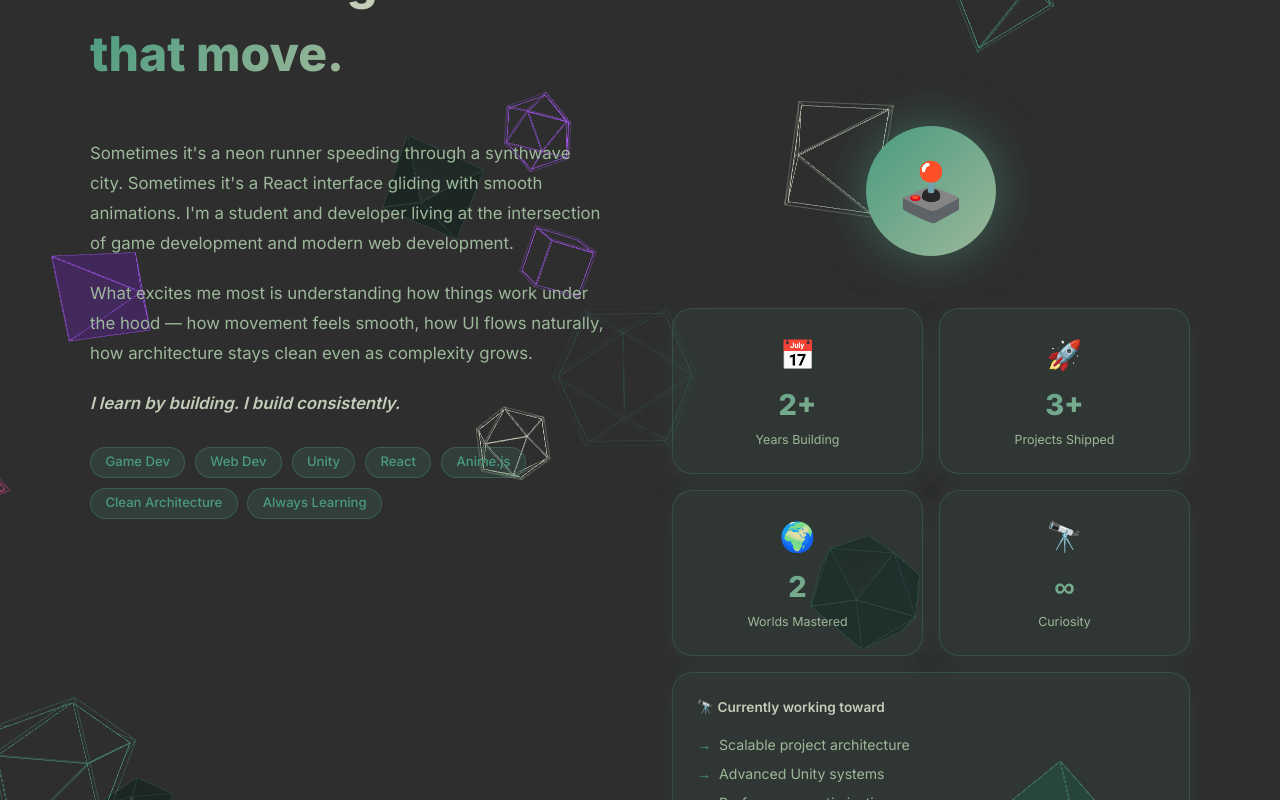
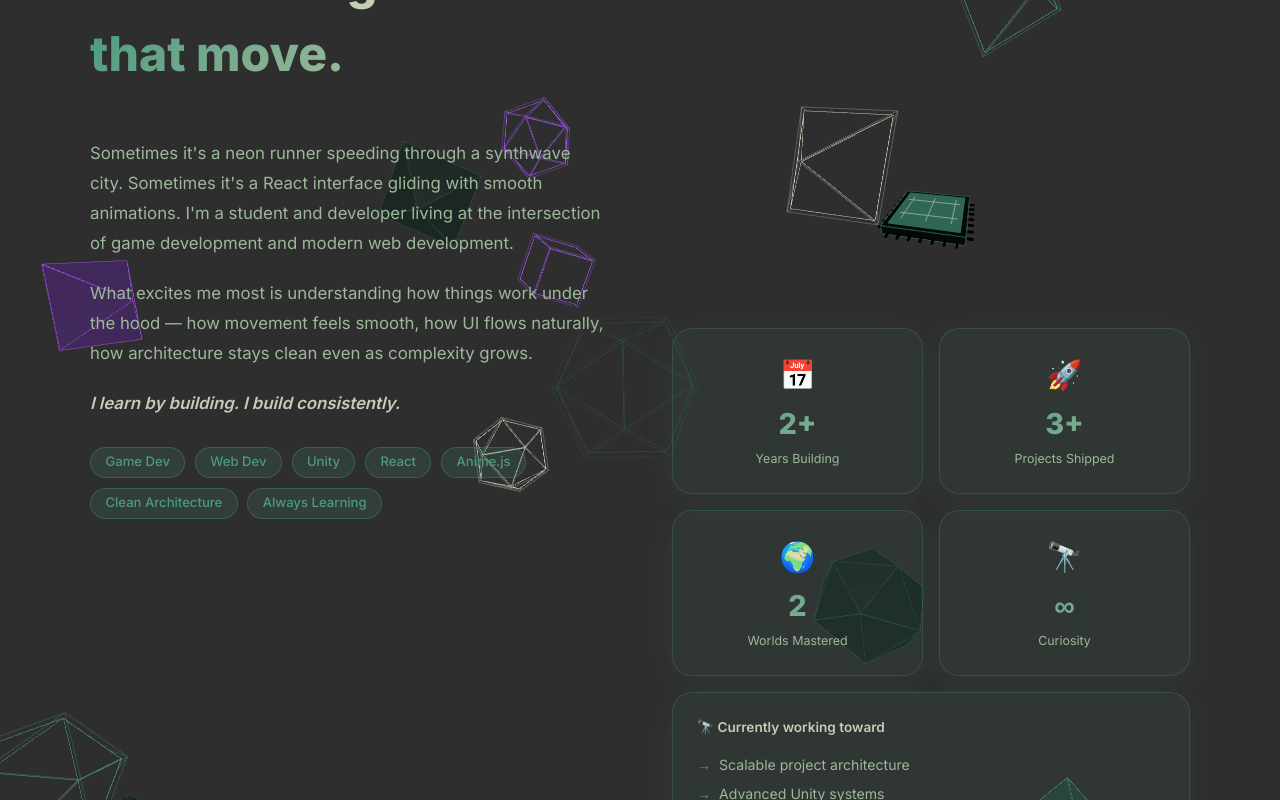
Before and after one commit to ice-prince787/my-portfolio, a Next.js app: page / in a window 1280 px wide. Shown: the part 1020-1820 px from the top of the page. Built offline with nearby package versions, Linux system fonts and the light colour scheme.

Commit message:
progress save

```diff
--- a/app/components/About.tsx
+++ b/app/components/About.tsx
@@ -11,37 +11,89 @@ const stats = [
 
 const goals = ['Scalable project architecture', 'Advanced Unity systems', 'Performance optimization']
 
-function TiltCard({ children }: { children: React.ReactNode }) {
+function PixelCard({ children }: { children: React.ReactNode }) {
   const cardRef = useRef<HTMLDivElement>(null)
+  const canvasRef = useRef<HTMLCanvasElement>(null)
+  const animRef = useRef<number>(0)
+  const pixelSizeRef = useRef(1)
+  const directionRef = useRef<'in' | 'out' | null>(null)
 
-  const handleMouseMove = (e: React.MouseEvent<HTMLDivElement>) => {
+  const animatePixel = () => {
+    const canvas = canvasRef.current
     const card = cardRef.current
-    if (!card) return
-    const rect = card.getBoundingClientRect()
-    const x = e.clientX - rect.left
-    const y = e.clientY - rect.top
-    const cx = rect.width / 2
-    const cy = rect.height / 2
-    const rotateX = ((y - cy) / cy) * -12
-    const rotateY = ((x - cx) / cx) * 12
-    card.style.transform = `perspective(600px) rotateX(${rotateX}deg) rotateY(${rotateY}deg) scale(1.05)`
-    card.style.borderColor = 'rgba(157,184,154,0.6)'
-    card.style.boxShadow = '0 20px 60px rgba(74,155,127,0.3)'
+    if (!canvas || !card) return
+
+    const ctx = canvas.getContext('2d')
+    if (!ctx) return
+
+    const target = directionRef.current === 'in' ? 12 : 1
+    const step = directionRef.current === 'in' ? 1.5 : -1.5
+    pixelSizeRef.current += step
+
+    if (directionRef.current === 'in' && pixelSizeRef.current >= target) pixelSizeRef.current = target
+    if (directionRef.current === 'out' && pixelSizeRef.current <= target) pixelSizeRef.current = target
+
+    const ps = Math.max(1, Math.round(pixelSizeRef.current))
+    const w = canvas.width
+    const h = canvas.height
+
+    ctx.clearRect(0, 0, w, h)
+
+    if (ps <= 1) {
+      cancelAnimationFrame(animRef.current)
+      canvas.style.opacity = '0'
+      return
+    }
+
+    canvas.style.opacity = '1'
+
+    // Draw pixelated green grid overlay
+    for (let y = 0; y < h; y += ps) {
+      for (let x = 0; x < w; x += ps) {
+        const brightness = 0.03 + Math.random() * 0.06
+        ctx.fillStyle = `rgba(74,155,127,${brightness})`
+        ctx.fillRect(x, y, ps - 1, ps - 1)
+      }
+    }
+
+    // Draw pixel border glow
+    ctx.strokeStyle = `rgba(74,155,127,${0.2 + (ps / 12) * 0.5})`
+    ctx.lineWidth = ps / 3
+    ctx.strokeRect(ps, ps, w - ps * 2, h - ps * 2)
+
+    if (
+      (directionRef.current === 'in' && pixelSizeRef.current < target) ||
+      (directionRef.current === 'out' && pixelSizeRef.current > target)
+    ) {
+      animRef.current = requestAnimationFrame(animatePixel)
+    }
+  }
+
+  const handleMouseEnter = () => {
+    directionRef.current = 'in'
+    cancelAnimationFrame(animRef.current)
+    animRef.current = requestAnimationFrame(animatePixel)
+    if (cardRef.current) {
+      cardRef.current.style.borderColor = 'rgba(74,155,127,0.7)'
+      cardRef.current.style.boxShadow = '0 0 30px rgba(74,155,127,0.25)'
+    }
   }
 
   const handleMouseLeave = () => {
-    const card = cardRef.current
-    if (!card) return
-    card.style.transform = 'perspective(600px) rotateX(0deg) rotateY(0deg) scale(1)'
-    card.style.borderColor = 'rgba(74,155,127,0.25)'
-    card.style.boxShadow = '0 8px 32px rgba(74,155,127,0.1)'
+    directionRef.current = 'out'
+    cancelAnimationFrame(animRef.current)
+    animRef.current = requestAnimationFrame(animatePixel)
+    if (cardRef.current) {
+      cardRef.current.style.borderColor = 'rgba(74,155,127,0.25)'
+      cardRef.current.style.boxShadow = '0 8px 32px rgba(74,155,127,0.1)'
+    }
   }
 
   return (
     <div
       ref={cardRef}
       className="fade-in"
-      onMouseMove={handleMouseMove}
+      onMouseEnter={handleMouseEnter}
       onMouseLeave={handleMouseLeave}
       style={{
         opacity: 0,
@@ -49,13 +101,26 @@ function TiltCard({ children }: { children: React.ReactNode }) {
         border: '1px solid rgba(74,155,127,0.25)',
         borderRadius: '20px', padding: '1.5rem',
         textAlign: 'center',
-        transition: 'transform 0.15s ease, box-shadow 0.15s ease, border-color 0.2s',
+        transition: 'box-shadow 0.2s ease, border-color 0.2s ease',
         cursor: 'default',
-        willChange: 'transform',
         boxShadow: '0 8px 32px rgba(74,155,127,0.1)',
         position: 'relative', zIndex: 2,
+        overflow: 'hidden',
       }}
     >
+      <canvas
+        ref={canvasRef}
+        width={300}
+        height={200}
+        style={{
+          position: 'absolute', inset: 0,
+          width: '100%', height: '100%',
+          pointerEvents: 'none',
+          opacity: 0,
+          transition: 'opacity 0.1s',
+          borderRadius: '20px',
+        }}
+      />
       {children}
     </div>
   )
@@ -521,20 +586,112 @@ export default function About() {
           <div>
             <div className="fade-in" style={{
               opacity: 0, transform: 'translateY(30px)', transition: 'all 0.6s ease',
-              width: '130px', height: '130px', borderRadius: '50%',
-              background: 'linear-gradient(135deg, #4A9B7F, #9DB89A)',
-              display: 'flex', alignItems: 'center', justifyContent: 'center',
-              fontSize: '3.5rem',
-              boxShadow: '0 0 50px rgba(74,155,127,0.5)',
+              width: '150px', height: '150px',
               margin: '0 auto 2.5rem',
-              animation: 'floatAvatar 4s ease-in-out infinite',
             }}>
-              🕹️
+              <canvas
+                width={150}
+                height={150}
+                ref={el => {
+                  if (!el) return
+                  const T = require('three')
+                  const scene = new T.Scene()
+                  const camera = new T.PerspectiveCamera(45, 1, 0.1, 100)
+                  camera.position.z = 4
+                  const renderer = new T.WebGLRenderer({ canvas: el, antialias: true, alpha: true })
+                  renderer.setSize(150, 150)
+                  renderer.setClearColor(0x000000, 0)
+
+                  const bodyGeo = new T.BoxGeometry(1.6, 0.18, 1.6)
+                  const bodyMat = new T.MeshStandardMaterial({ color: 0x2D4F47, metalness: 0.8, roughness: 0.2 })
+                  const body = new T.Mesh(bodyGeo, bodyMat)
+                  scene.add(body)
+
+                  const topGeo = new T.BoxGeometry(1.4, 0.02, 1.4)
+                  const topMat = new T.MeshStandardMaterial({ color: 0x4A9B7F, metalness: 0.9, roughness: 0.1, emissive: new T.Color(0x4A9B7F), emissiveIntensity: 0.4 })
+                  const top = new T.Mesh(topGeo, topMat)
+                  top.position.y = 0.1
+                  body.add(top)
+
+                  const lineMat = new T.LineBasicMaterial({ color: 0x9DB89A, transparent: true, opacity: 0.8 })
+                  const linePositions = [
+                    [-0.5, 0, -0.5, 0.5, 0, -0.5],
+                    [-0.5, 0, 0, 0.5, 0, 0],
+                    [-0.5, 0, 0.5, 0.5, 0, 0.5],
+                    [-0.3, 0, -0.6, -0.3, 0, 0.6],
+                    [0.3, 0, -0.6, 0.3, 0, 0.6],
+                  ]
+                  linePositions.forEach(pts => {
+                    const geo = new T.BufferGeometry().setFromPoints([
+                      new T.Vector3(pts[0], pts[1] + 0.12, pts[2]),
+                      new T.Vector3(pts[3], pts[4] + 0.12, pts[5]),
+                    ])
+                    body.add(new T.Line(geo, lineMat))
+                  })
+
+                  const pinMat = new T.MeshStandardMaterial({ color: 0x9DB89A, metalness: 1, roughness: 0.1 })
+                  const pinGeo = new T.BoxGeometry(0.04, 0.04, 0.12)
+                  for (let side = 0; side < 4; side++) {
+                    for (let p = -3; p <= 3; p++) {
+                      const pin = new T.Mesh(pinGeo, pinMat)
+                      if (side === 0) pin.position.set(p * 0.22, -0.05, 0.88)
+                      else if (side === 1) pin.position.set(p * 0.22, -0.05, -0.88)
+                      else if (side === 2) { pin.rotation.y = Math.PI / 2; pin.position.set(0.88, -0.05, p * 0.22) }
+                      else { pin.rotation.y = Math.PI / 2; pin.position.set(-0.88, -0.05, p * 0.22) }
+                      body.add(pin)
+                    }
+                  }
+
+                  body.add(new T.LineSegments(new T.EdgesGeometry(bodyGeo), new T.LineBasicMaterial({ color: 0x4A9B7F, transparent: true, opacity: 0.6 })))
+
+                  scene.add(new T.AmbientLight(0xffffff, 0.5))
+                  const pl = new T.PointLight(0x4A9B7F, 4, 10)
+                  pl.position.set(3, 3, 3)
+                  scene.add(pl)
+                  const pl2 = new T.PointLight(0x9DB89A, 2, 8)
+                  pl2.position.set(-3, -2, 2)
+                  scene.add(pl2)
+
+                  let isDragging = false
+                  let prevX = 0, prevY = 0
+                  let velX = 0, velY = 0
+                  // Set initial cool diagonal tilt
+                  body.rotation.x = 0.55
+                  body.rotation.y = 0.4
+
+                  el.addEventListener('mousedown', e => { isDragging = true; prevX = e.clientX; prevY = e.clientY; el.style.cursor = 'grabbing' })
+                  window.addEventListener('mousemove', e => {
+                    if (!isDragging) return
+                    velY = (e.clientX - prevX) * 0.018
+                    velX = (e.clientY - prevY) * 0.018
+                    prevX = e.clientX; prevY = e.clientY
+                  })
+                  window.addEventListener('mouseup', () => { isDragging = false; el.style.cursor = 'grab' })
+                  el.style.cursor = 'grab'
+
+                  const animate = () => {
+                    requestAnimationFrame(animate)
+                    body.rotation.y += velY
+                    body.rotation.x += velX
+                    if (!isDragging) {
+                      // Slow friction — velocity dies smoothly
+                      velY *= 0.92
+                      velX *= 0.92
+                      // Slow constant Y spin — like Apple product showcase
+                      velY += 0.003
+                      // Gently ease X back to the cool tilt so top face stays visible
+                      body.rotation.x += (0.55 - body.rotation.x) * 0.015
+                    }
+                    renderer.render(scene, camera)
+                  }
+                  animate()
+                }}
+              />
             </div>
 
             <div style={{ display: 'grid', gridTemplateColumns: '1fr 1fr', gap: '1rem' }}>
               {stats.map((stat, i) => (
-                <TiltCard key={i}>
+                <PixelCard key={i}>
                   <div style={{ fontSize: '1.8rem', marginBottom: '0.4rem' }}>{stat.icon}</div>
                   <div style={{
                     fontSize: '1.8rem', fontWeight: 800,
@@ -546,12 +703,12 @@ export default function About() {
                   <div style={{ color: '#9DB89A', fontSize: '0.78rem', marginTop: '0.3rem' }}>
                     {stat.label}
                   </div>
-                </TiltCard>
+                </PixelCard>
               ))}
             </div>
 
             <div style={{ marginTop: '1rem' }}>
-              <TiltCard>
+              <PixelCard>
                 <div style={{ color: '#C4CDB8', fontWeight: 600, fontSize: '0.85rem', marginBottom: '0.8rem', textAlign: 'left' }}>
                   🔭 Currently working toward
                 </div>
@@ -563,7 +720,7 @@ export default function About() {
                     <span style={{ color: '#4A9B7F' }}>→</span> {goal}
                   </div>
                 ))}
-              </TiltCard>
+              </PixelCard>
             </div>
           </div>
         </div>
```
